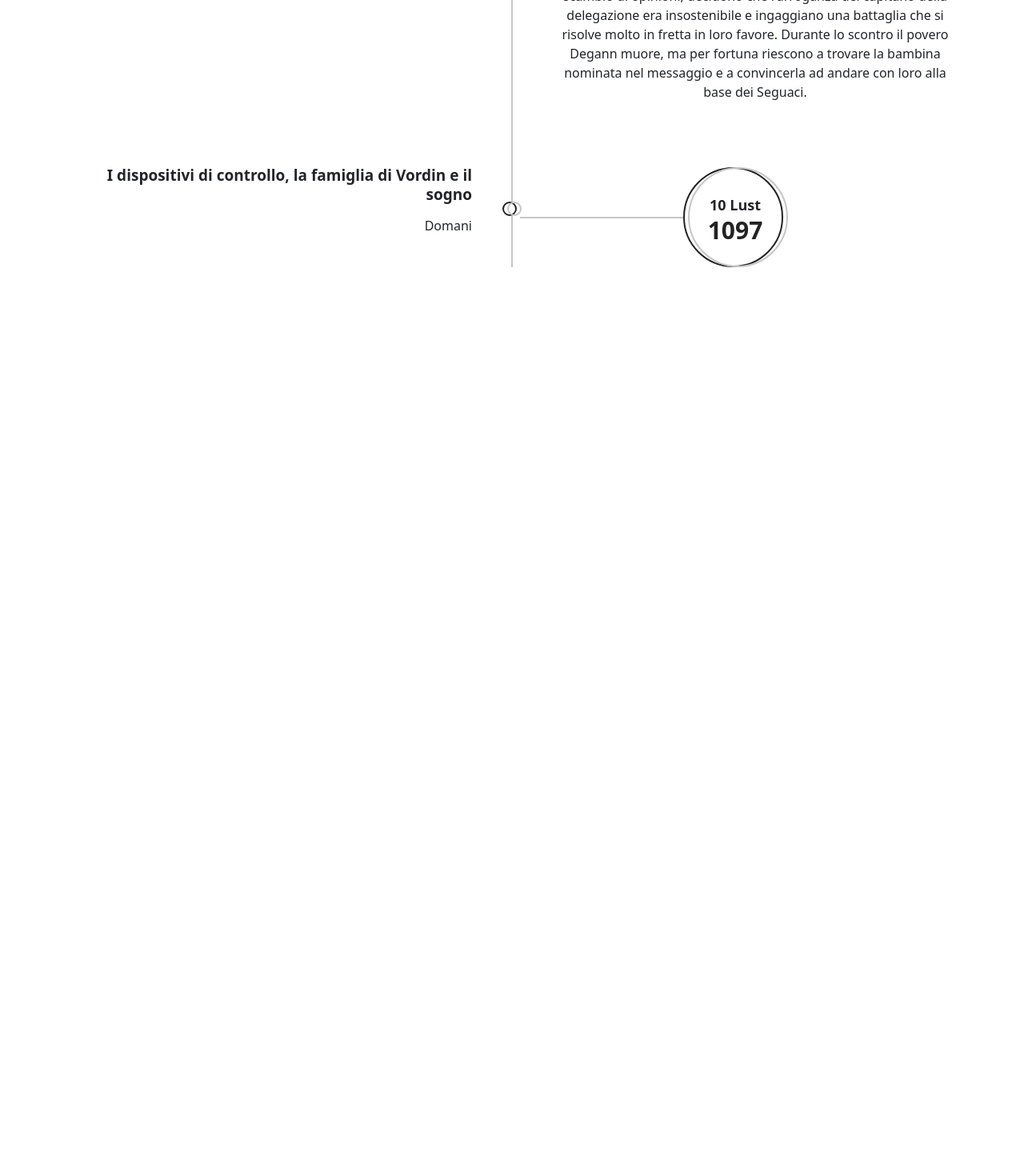
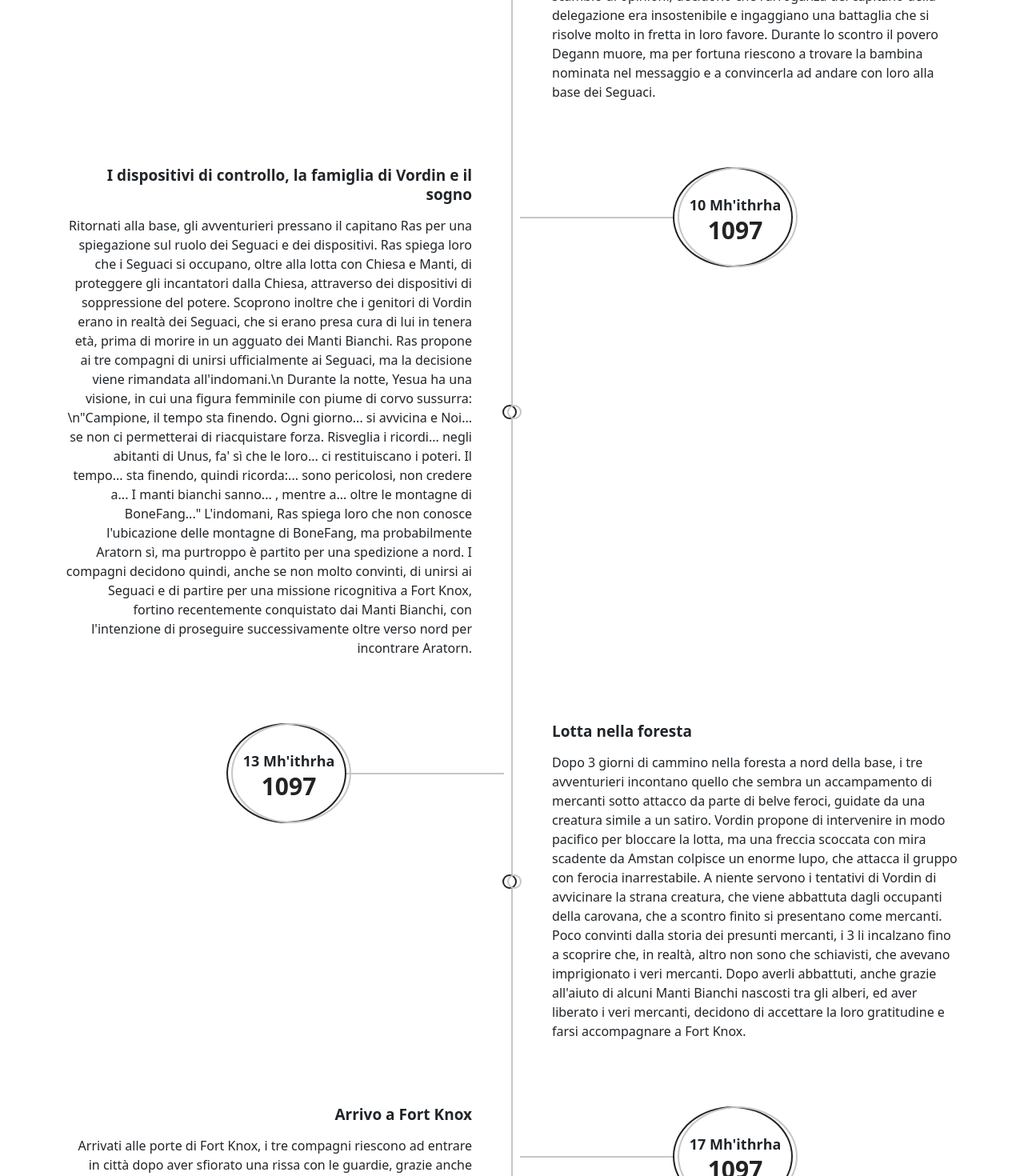
Before and after one commit to chiapdev/project-e, a React (Create React App) app: page /journal in a window 1280 px wide. Shown: the part 1330-2800 px from the top of the page at 80% size. Before the commit the page ends 1704 px from the top, so only its background shows below. Built offline with nearby package versions, Linux system fonts and the light colour scheme; what parse would draw is missing.

Commit message:
Aggiornato Journal

```diff
--- a/src/pages/Journal.css
+++ b/src/pages/Journal.css
@@ -100,7 +100,7 @@
 .main-timeline .date-outer:before,
 .main-timeline .date-outer:after {
     content: "";
-    width: 125px;
+    width: 150px;
     height: 125px;
     margin: 0 auto;
     border-radius: 50%;
@@ -181,6 +181,19 @@
     text-align: right
 }
 
+.main-timeline .timeline:nth-child(2n+1) .date-content {
+    float: left
+}
+
+.main-timeline .timeline:nth-child(2n+1) .date-content:before {
+    right: 10px
+}
+
+.main-timeline .timeline:nth-child(2n+1) .timeline-content {
+    padding: 20px 0 20px 50px;
+    text-align: left
+}
+
 @media only screen and (max-width: 991px) {
     .main-timeline .date-content {
         margin-top: 35px
--- a/src/pages/Journal.js
+++ b/src/pages/Journal.js
@@ -11,7 +11,7 @@ export default function Journal() {
                     <div className="date-content">
                         <div className="date-outer">
                                     <span className="date">
-                                            <span className="month">27 Greed</span>
+                                            <span className="month">27 Tru'nembra</span>
                                     <span className="year">1097</span>
                                     </span>
                         </div>
@@ -34,7 +34,7 @@ export default function Journal() {
                     <div className="date-content">
                         <div className="date-outer">
                                     <span className="date">
-                                            <span className="month">29 Greed</span>
+                                            <span className="month">29 Tru'nembra</span>
                                     <span className="year">1097</span>
                                     </span>
                         </div>
@@ -57,7 +57,7 @@ export default function Journal() {
                     <div className="date-content">
                         <div className="date-outer">
                                     <span className="date">
-                                            <span className="month">4 Lust</span>
+                                            <span className="month">4 Mh'ithrha</span>
                                     <span className="year">1097</span>
                                     </span>
                         </div>
@@ -84,7 +84,7 @@ export default function Journal() {
                     <div className="date-content">
                         <div className="date-outer">
                                     <span className="date">
-                                            <span className="month">10 Lust</span>
+                                            <span className="month">10 Mh'ithrha</span>
                                     <span className="year">1097</span>
                                     </span>
                         </div>
@@ -92,7 +92,66 @@ export default function Journal() {
                     <div className="timeline-content">
                         <h5 className="title">I dispositivi di controllo, la famiglia di Vordin e il sogno</h5>
                         <p className="description">
-                            Domani
+                            Ritornati alla base, gli avventurieri pressano il capitano Ras per una spiegazione sul ruolo dei Seguaci e dei dispositivi.
+                            Ras spiega loro che i Seguaci si occupano, oltre alla lotta con Chiesa e Manti, di proteggere gli incantatori dalla Chiesa,
+                            attraverso dei dispositivi di soppressione del potere. Scoprono inoltre che i genitori di Vordin erano in realtà dei Seguaci,
+                            che si erano presa cura di lui in tenera età, prima di morire in un agguato dei Manti Bianchi. Ras propone ai tre compagni di
+                            unirsi ufficialmente ai Seguaci, ma la decisione viene rimandata all'indomani.\n
+                            Durante la notte, Yesua ha una visione, in cui una figura femminile con piume di corvo sussurra: \n"Campione, il tempo sta finendo. Ogni giorno... si avvicina e Noi...
+                            se non ci permetterai di riacquistare forza. Risveglia i ricordi... negli abitanti di Unus, fa' sì che le loro... ci restituiscano i poteri.
+                            Il tempo... sta finendo, quindi ricorda:... sono pericolosi, non credere a... I manti bianchi sanno... , mentre a... oltre le montagne di BoneFang..."
+                            L'indomani, Ras spiega loro che non conosce l'ubicazione delle montagne di BoneFang, ma probabilmente Aratorn sì, ma purtroppo è partito per una spedizione a nord.
+                            I compagni decidono quindi, anche se non molto convinti, di unirsi ai Seguaci e di partire per una missione ricognitiva a Fort Knox, fortino recentemente conquistato dai Manti Bianchi,
+                            con l'intenzione di proseguire successivamente oltre verso nord per incontrare Aratorn.
+                        </p>
+                    </div>
+                </div>
+
+                <div className="timeline">
+                    <div className="icon"></div>
+                    <div className="date-content">
+                        <div className="date-outer">
+                                    <span className="date">
+                                            <span className="month">13 Mh'ithrha</span>
+                                    <span className="year">1097</span>
+                                    </span>
+                        </div>
+                    </div>
+                    <div className="timeline-content">
+                        <h5 className="title">Lotta nella foresta</h5>
+                        <p className="description">
+                            Dopo 3 giorni di cammino nella foresta a nord della base, i tre avventurieri incontano quello che sembra
+                            un accampamento di mercanti sotto attacco da parte di belve feroci, guidate da una creatura simile a un satiro.
+                            Vordin propone di intervenire in modo pacifico per bloccare la lotta, ma una freccia scoccata con mira scadente da Amstan
+                            colpisce un enorme lupo, che attacca il gruppo con ferocia inarrestabile. A niente servono i tentativi di Vordin di avvicinare la
+                            strana creatura, che viene abbattuta dagli occupanti della carovana, che a scontro finito si presentano come mercanti.
+                            Poco convinti dalla storia dei presunti mercanti, i 3 li incalzano fino a scoprire che, in realtà, altro non sono che schiavisti, che avevano imprigionato
+                            i veri mercanti. Dopo averli abbattuti, anche grazie all'aiuto di alcuni Manti Bianchi nascosti tra gli alberi,
+                            ed aver liberato i veri mercanti, decidono di accettare la loro gratitudine e farsi accompagnare a Fort Knox.
+                        </p>
+                    </div>
+                </div>
+
+                <div className="timeline">
+                    <div className="icon"></div>
+                    <div className="date-content">
+                        <div className="date-outer">
+                                    <span className="date">
+                                            <span className="month">17 Mh'ithrha</span>
+                                    <span className="year">1097</span>
+                                    </span>
+                        </div>
+                    </div>
+                    <div className="timeline-content">
+                        <h5 className="title">Arrivo a Fort Knox</h5>
+                        <p className="description">
+                            Arrivati alle porte di Fort Knox, i tre compagni riescono ad entrare in città dopo aver sfiorato una rissa con le guardie,
+                            grazie anche all'intervento di un messaggero che sembra aver riferito qualcosa al capitano delle guardie.
+                            Sistemati i cavalli nella stalla del forte, si dirigono alla locanda, dove vengono a sapere che il viavai presente in città
+                            è dovuto a un grande torneo, che si sarebbe tenuto a distanza di due giorni, al quale avrebbero partecipato anche dei pezzi grossi
+                            dei Manti Bianchi.
+                            Dopo aver fatto svenire il povero oste ed essere stati derisi per le condizioni pietose dell'arma di Amstan, i tre avventurieri decidono
+                            di andare a riposarsi, per poi dirigersi il giorno seguente dall'unico fabbro del villaggio, per convincerlo a riparare l'arma di Amstan.
                         </p>
                     </div>
                 </div>
```
